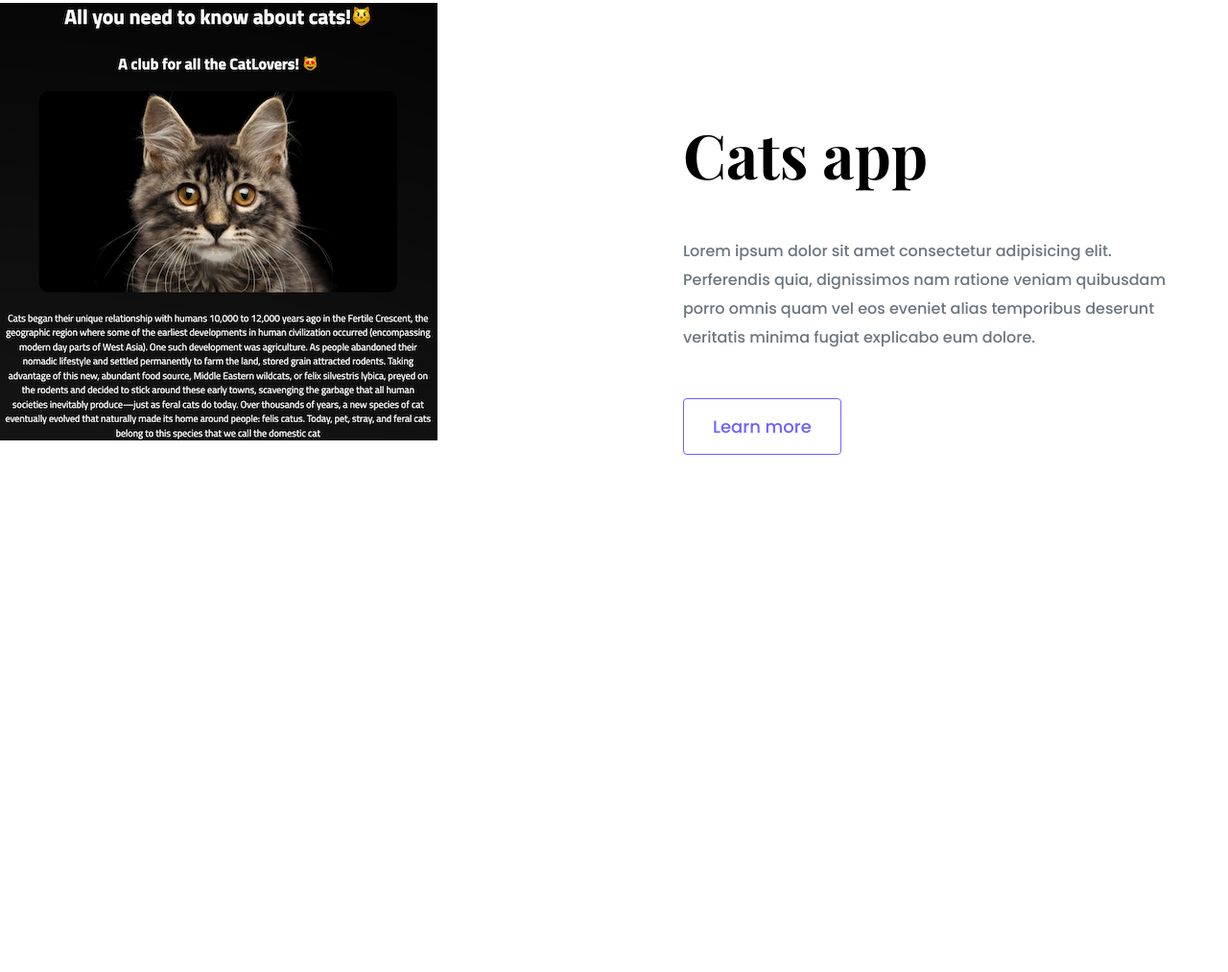
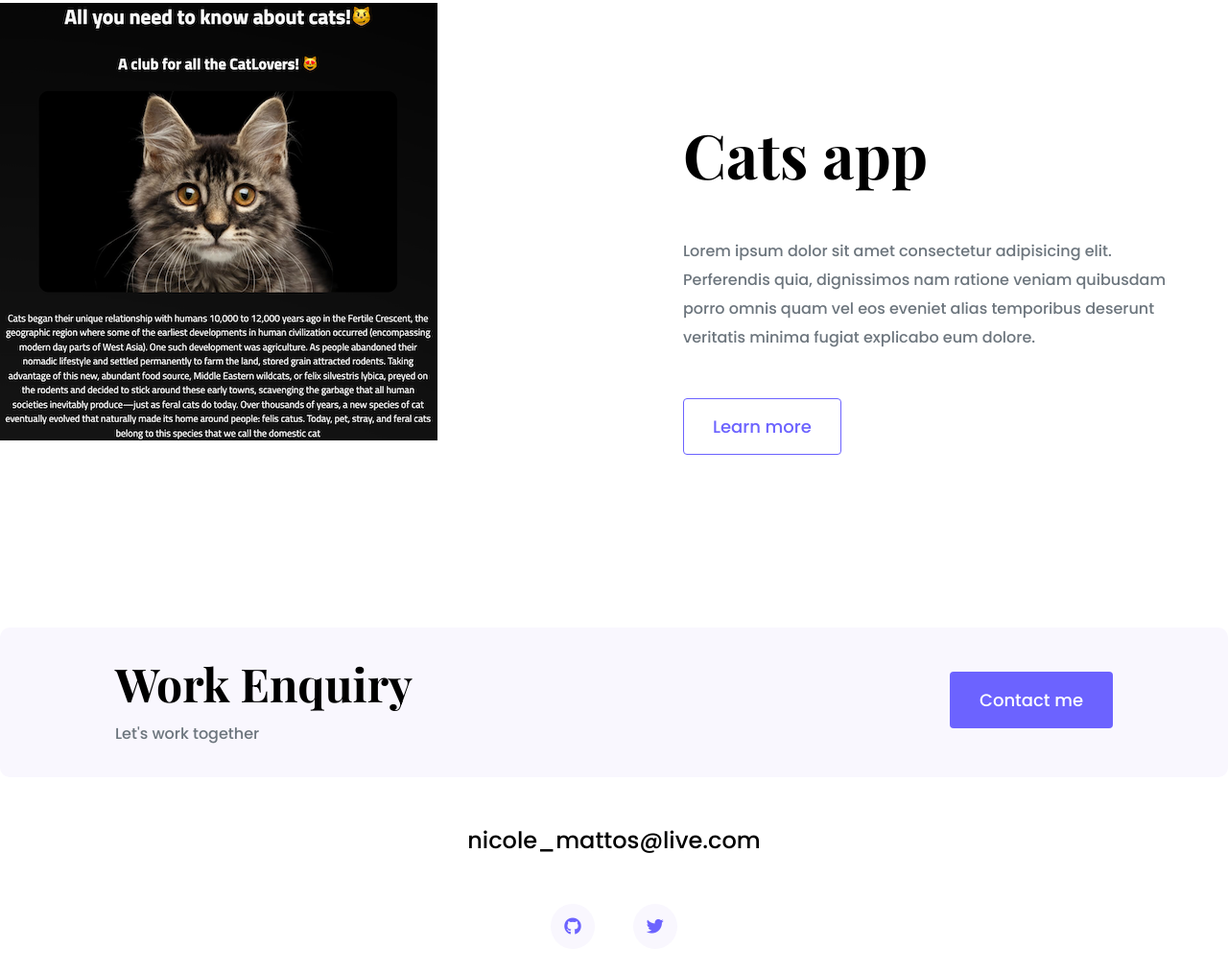
Before and after one commit to nfarinello/new-site-31, a plain HTML site: page index.html in a window 1280 px wide. Shown: the part 2100-3113 px from the top of the page at 96% size. Before the commit the page ends 2694 px from the top, so only its background shows below. Drawn offline with nearby package versions, Linux system fonts and the light colour scheme.

Commit message:
added footer

```diff
--- a/index.html
+++ b/index.html
@@ -117,5 +117,29 @@
       integrity="sha384-ka7Sk0Gln4gmtz2MlQnikT1wXgYsOg+OMhuP+IlRH9sENBO0LRn5q+8nbTov4+1p"
       crossorigin="anonymous"
     ></script>
+    <footer>
+      <div class="contact-box justify-content-between mb-5 d-none d-md-flex">
+        <div>
+          <h4>Work Enquiry</h4>
+          <p class="text-muted">Let's work together</p>
+        </div>
+        <div>
+          <a href class="btn btn-branding mt-3">Contact me</a>
+        </div>
+      </div>
+      <div class="d-flex justify-content-center mb-5">
+        <a href="mailto:nicole_mattos@live.com" class="email-link"
+          >nicole_mattos@live.com</a
+        >
+      </div>
+      <div class="social-links d-flex justify-content-center">
+        <a href="https://github.com/nfarinello" target="_blank">
+          <i class="fab fa-github" arian-hidden="true"> </i>
+        </a>
+        <a href="https://twitter.com/nicolefarinello" target="_blank">
+          <i class="fab fa-twitter" arian-hidden="true"> </i>
+        </a>
+      </div>
+    </footer>
   </body>
 </html>
--- a/style.css
+++ b/style.css
@@ -27,6 +27,10 @@ h1 {
 
 h2 {
   font-size: 64px;
+}
+
+h4 {
+  font-size: 48px;
 }
 
 p {
@@ -153,7 +157,46 @@ nav li.active a {
   color: var(--branding-color);
 }
 
-@media (max-width: 576px) {
+footer {
+  margin: 60px 0;
+}
+
+footer .contact-box {
+  background: var(--secondary-color);
+  padding: 30px 120px;
+  border-radius: 10px;
+}
+
+footer .contact-box p {
+  margin: 0;
+}
+
+footer .email-link {
+  text-decoration: none;
+  color: black;
+  font-size: 24px;
+}
+
+footer .email-link:hover {
+  color: var(--branding-color);
+}
+
+footer .social-links a {
+  margin: 0 20px;
+  color: var(--branding-color);
+  background: var(--secondary-color);
+  padding: 10px 14px;
+  border-radius: 50%;
+  font-size: 18px;
+  transition: all 100ms ease-in-out;
+}
+
+footer .social-links a:hover {
+  color: white;
+  background: var(--branding-color);
+}
+
+@media (max-width: 900px) {
   h1 {
     font-size: 48px;
     line-height: 1.5;
@@ -162,6 +205,9 @@ nav li.active a {
   h2 {
     font-size: 32px;
     text-align: center;
+  }
+  h4 {
+    font-size: 26px;
   }
 
   p {
```
